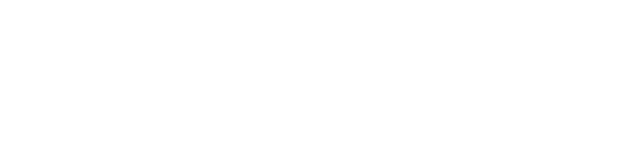
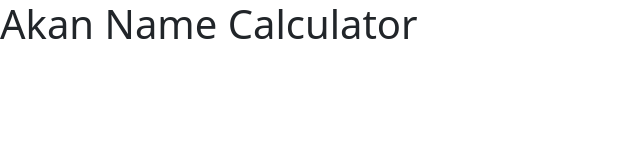
Before and after one commit to SKiplagat/AKAN_NAMES, a plain HTML site: page index.html in a window 1280 px wide. Shown: the whole page, without its empty margins (0-640 px from the left). Drawn offline with nearby package versions, Linux system fonts and the light colour scheme.

Commit message:
Added link bootstrap CSS

```diff
--- a/index.html
+++ b/index.html
@@ -1,12 +1,11 @@
 <!DOCTYPE html>
-<html lang="en">
+<html>
 <head>
-    <meta charset="UTF-8">
-    <meta http-equiv="X-UA-Compatible" content="IE=edge">
-    <meta name="viewport" content="width=device-width, initial-scale=1.0">
-    <title>Akan Name Generator</title>
+	<title>Akan Name Calculator</title>
+	<link rel="stylesheet" type="text/css" href="home.css">
+    <link href="https://cdn.jsdelivr.net/npm/bootstrap@5.0.1/dist/css/bootstrap.min.css" rel="stylesheet" integrity="sha384-+0n0xVW2eSR5OomGNYDnhzAbDsOXxcvSN1TPprVMTNDbiYZCxYbOOl7+AMvyTG2x" crossorigin="anonymous">
 </head>
 <body>
-
+    <h1>Akan Name Calculator</h1>
 </body>
 </html>
```
